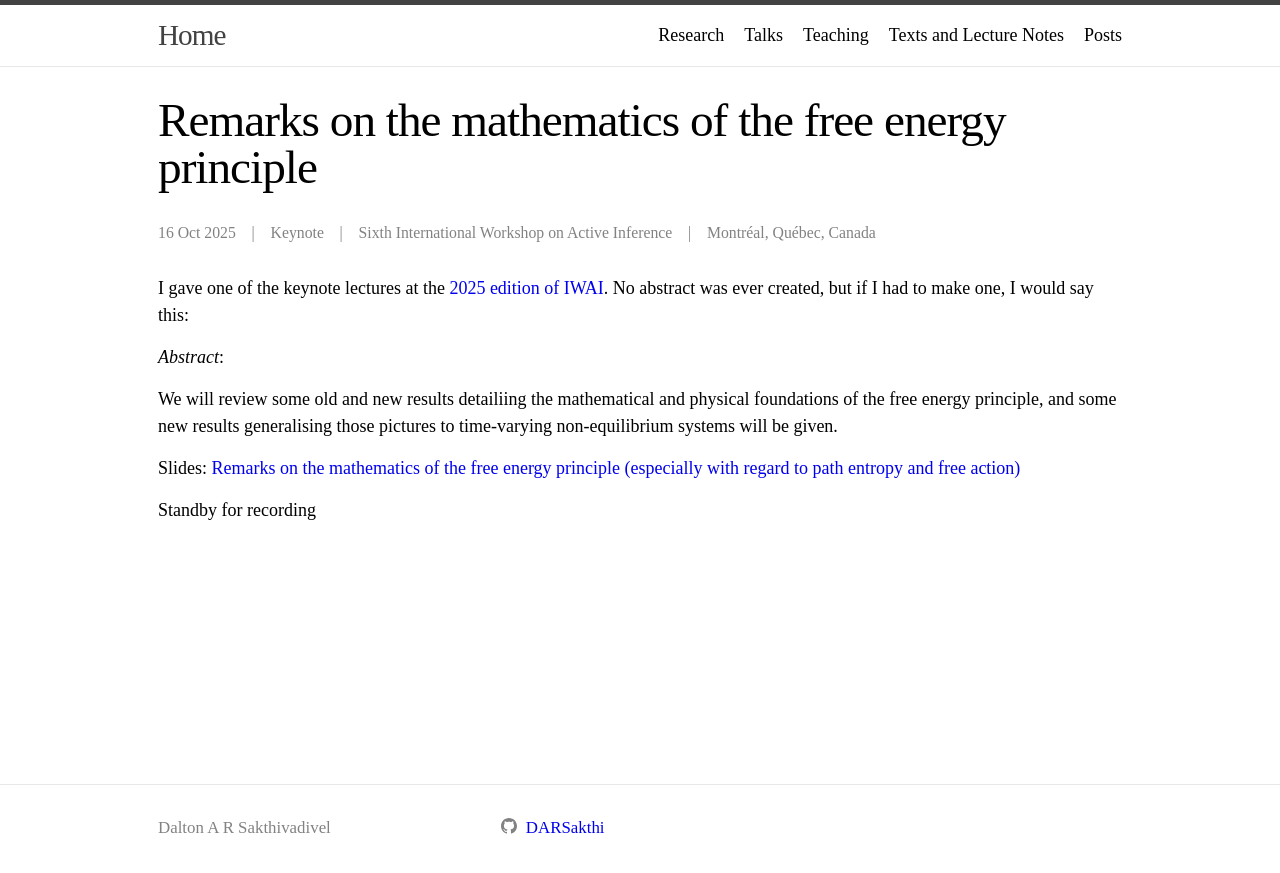
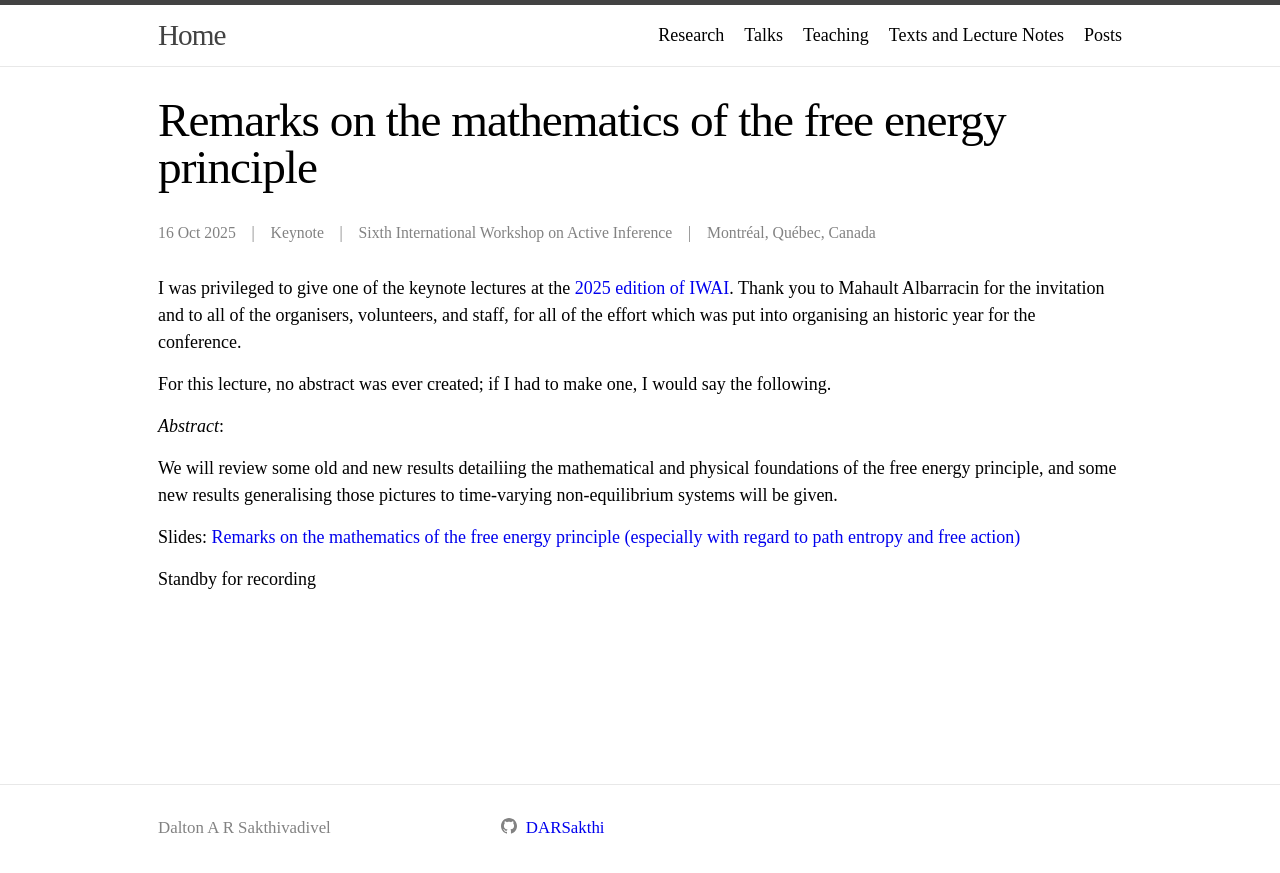
Before and after one commit to DARSakthi/DARSakthi.github.io, a Jekyll site: the page built from _talks/IWAI-25.markdown, in a window 1280 px wide. Shown: the top 873 px of the page. Built offline with Jekyll 4.4.1, drawn with Linux system fonts in a browser that asks for light colours.

Commit message:
Update IWAI-25.markdown

```diff
--- a/_talks/IWAI-25.markdown
+++ b/_talks/IWAI-25.markdown
@@ -10,7 +10,9 @@ published: true
 ---
 
 
-I gave one of the keynote lectures at the [2025 edition of IWAI](https://iwaiworkshop.github.io/). No abstract was ever created, but if I had to make one, I would say this:
+I was privileged to give one of the keynote lectures at the [2025 edition of IWAI](https://iwaiworkshop.github.io/). Thank you to Mahault Albarracin for the invitation and to all of the organisers, volunteers, and staff, for all of the effort which was put into organising an historic year for the conference.
+
+For this lecture, no abstract was ever created; if I had to make one, I would say the following.
 
 _Abstract_:
 
```
